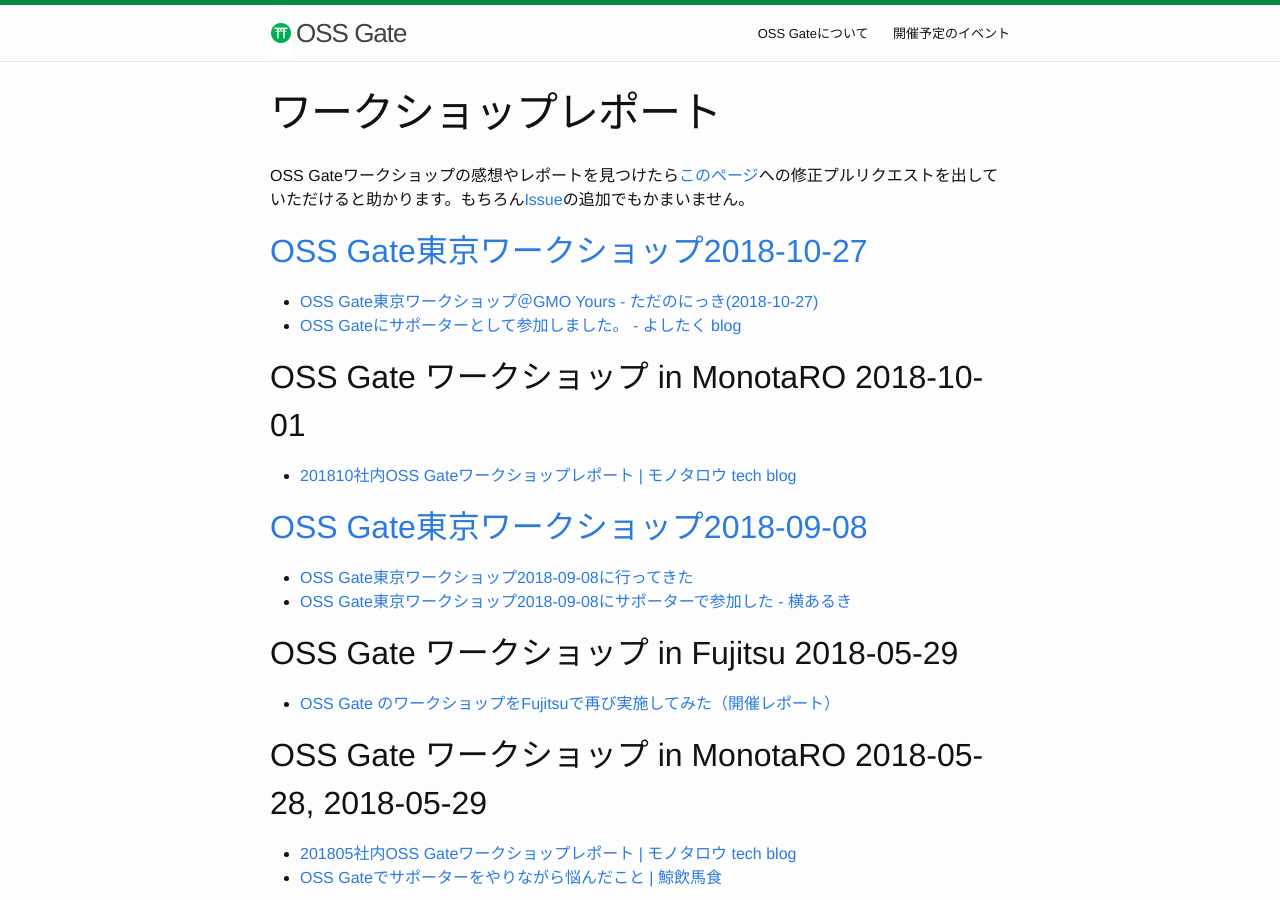
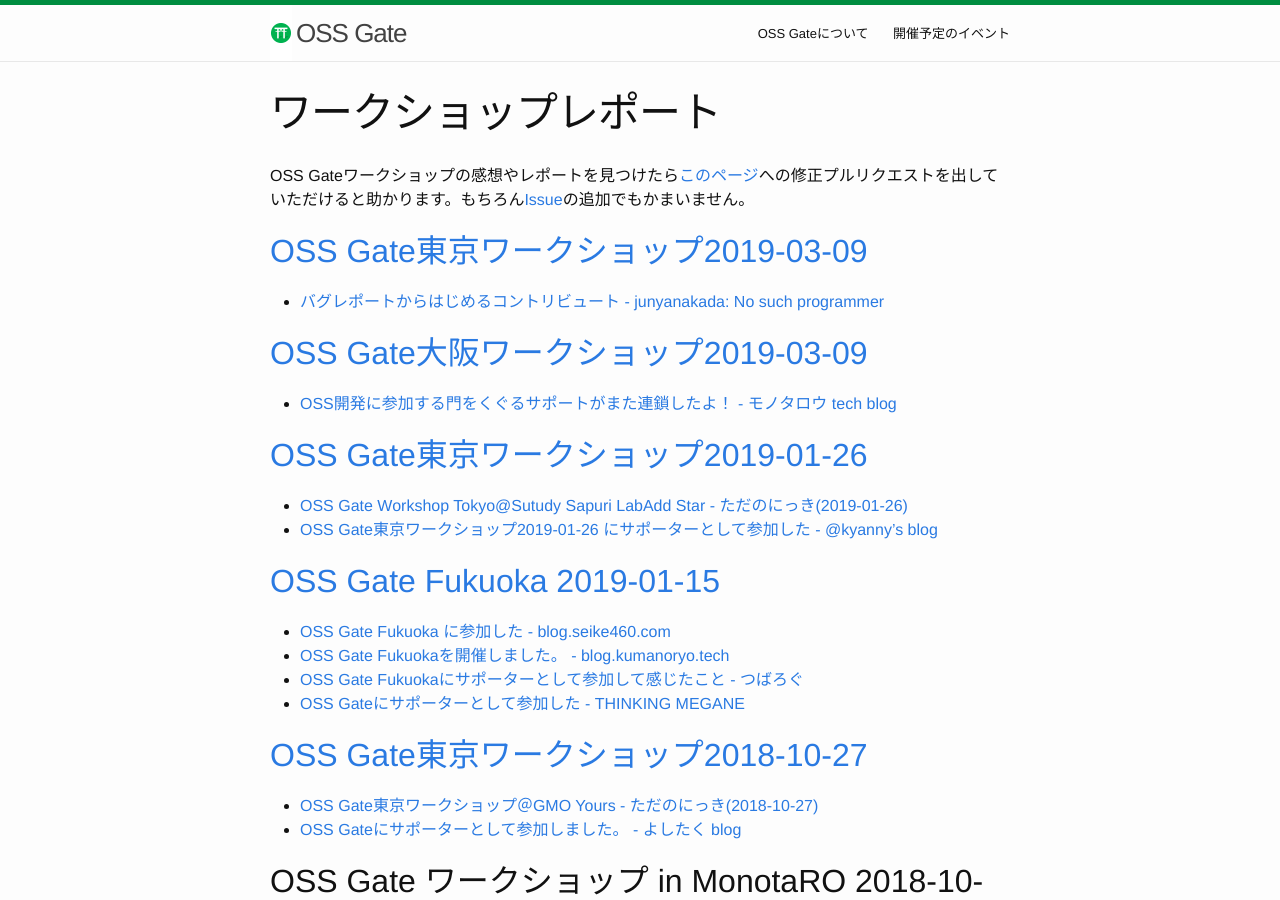
Before and after one commit to oss-gate/oss-gate.github.io, a Jekyll site: the page built from workshop/report.md, in a window 1280 px wide and 900 px high. Built offline with Jekyll 4.4.1, drawn with Linux system fonts in a browser that asks for light colours; comment, search, counter and statistics services are not loaded.

Commit message:
add reports
* OSS Gate Fukuoka 2019-01-15
* OSS Gate東京ワークショップ2019-01-26
* OSS Gate大阪ワークショップ2019-03-09
* OSS Gate東京ワークショップ2019-03-09

```diff
--- a/workshop/report.md
+++ b/workshop/report.md
@@ -4,6 +4,22 @@
 ---
 
 OSS Gateワークショップの感想やレポートを見つけたら[このページ](https://github.com/oss-gate/oss-gate.github.io/blob/master/workshop/report.md)への修正プルリクエストを出していただけると助かります。もちろん[Issue](https://github.com/oss-gate/oss-gate.github.io/issues)の追加でもかまいません。
+
+## [OSS Gate東京ワークショップ2019-03-09](https://oss-gate.doorkeeper.jp/events/86157)
+  * [バグレポートからはじめるコントリビュート - junyanakada: No such programmer](https://junyanakada.com/begin-to-contribute-with-bug-reporting.html)
+
+## [OSS Gate大阪ワークショップ2019-03-09](https://oss-gate.doorkeeper.jp/events/86154)
+  * [OSS開発に参加する門をくぐるサポートがまた連鎖したよ！ - モノタロウ tech blog](https://tech-blog.monotaro.com/entry/2019/03/14/061025)
+
+## [OSS Gate東京ワークショップ2019-01-26](https://oss-gate.doorkeeper.jp/events/85222)
+  * [OSS Gate Workshop Tokyo@Sutudy Sapuri LabAdd Star - ただのにっき(2019-01-26)](http://sho.tdiary.net/20190126.html)
+  * [OSS Gate東京ワークショップ2019-01-26 にサポーターとして参加した - @kyanny's blog](https://blog.kyanny.me/entry/2019/01/26/182532)
+
+## [OSS Gate Fukuoka 2019-01-15](https://oss-gate-fukuoka.connpass.com/event/111602/)
+  * [OSS Gate Fukuoka に参加した - blog.seike460.com](https://blog.seike460.com/2019/01/21/oss_gate/)
+  * [OSS Gate Fukuokaを開催しました。 - blog.kumanoryo.tech](https://blog.kumanoryo.tech/entry/2019/01/20/204401)
+  * [OSS Gate Fukuokaにサポーターとして参加して感じたこと - つばろぐ](https://tsubalog.hatenablog.com/entry/2019/01/18/073000)
+  * [OSS Gateにサポーターとして参加した - THINKING MEGANE](https://blog.monochromegane.com/blog/2019/01/17/oss-gate-as-supporter/)
 
 ## [OSS Gate東京ワークショップ2018-10-27](https://oss-gate.doorkeeper.jp/events/76041)
   * [OSS Gate東京ワークショップ＠GMO Yours - ただのにっき(2018-10-27)](http://sho.tdiary.net/20181027.html#p01)
```
